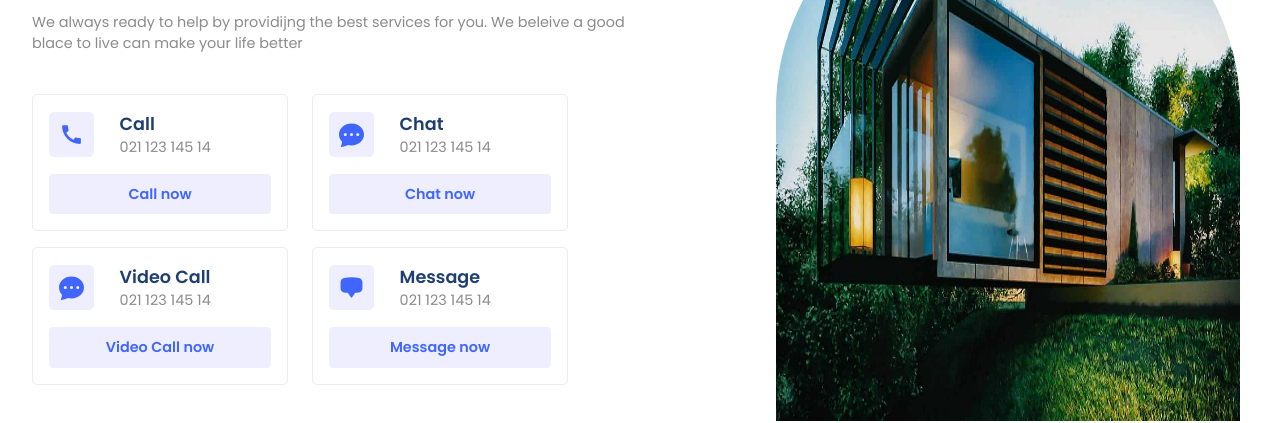
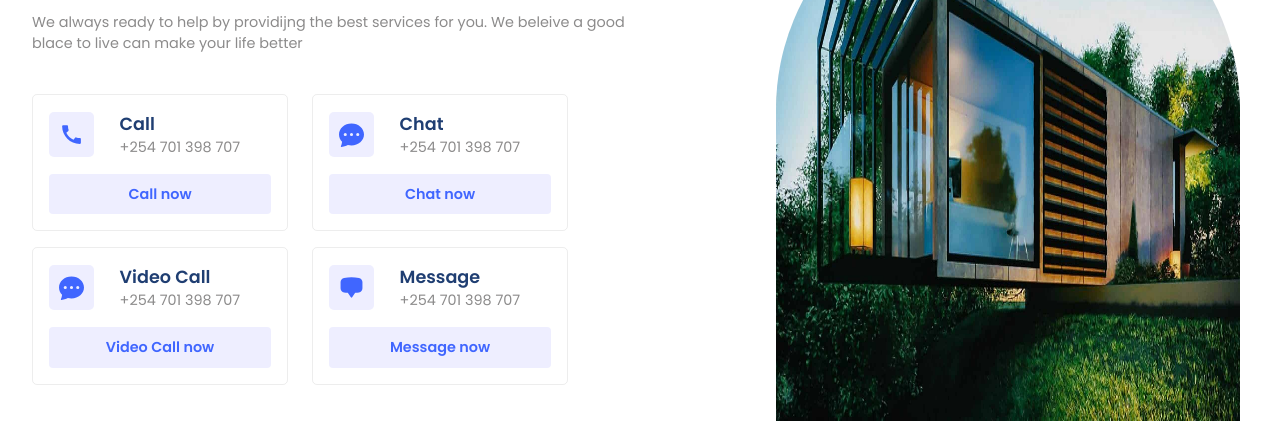
Before and after one commit to mikist23/Modern-estate, a React (Vite) app in the folder client/: page / in a window 1280 px wide. Shown: the part 2240-2663 px from the top of the page. Built offline with nearby package versions, Linux system fonts and the light colour scheme.

Commit message:
adedd router dom package  and update to pages

```diff
--- a/client/package.json
+++ b/client/package.json
@@ -17,6 +17,7 @@
     "react-dom": "^18.2.0",
     "react-icons": "^4.8.0",
     "react-outside-click-handler": "^1.3.0",
+    "react-router-dom": "^6.22.3",
     "swiper": "^9.1.1"
   },
   "devDependencies": {
--- a/client/src/App.jsx
+++ b/client/src/App.jsx
@@ -1,5 +1,5 @@
 
-import Website from "./utils/Website";
+import Website from "./pages/Website";
 
 
 function App() {
--- a/client/src/components/Contact/Contact.jsx
+++ b/client/src/components/Contact/Contact.jsx
@@ -26,7 +26,7 @@ const Contact = () => {
                   </div>
                   <div className="flexColStart detail">
                     <span className="primaryText">Call</span>
-                    <span className="secondaryText">021 123 145 14</span>
+                    <span className="secondaryText">+254 701 398 707</span>
                   </div>
                 </div>
                 <div className="flexCenter button">Call now</div>
@@ -39,7 +39,7 @@ const Contact = () => {
                   </div>
                   <div className="flexColStart detail">
                     <span className="primaryText">Chat</span>
-                    <span className="secondaryText">021 123 145 14</span>
+                    <span className="secondaryText">+254 701 398 707</span>
                   </div>
                 </div>
                 <div className="flexCenter button">Chat now</div>
@@ -55,7 +55,7 @@ const Contact = () => {
                   </div>
                   <div className="flexColStart detail">
                     <span className="primaryText">Video Call</span>
-                    <span className="secondaryText">021 123 145 14</span>
+                    <span className="secondaryText">+254 701 398 707</span>
                   </div>
                 </div>
                 <div className="flexCenter button">Video Call now</div>
@@ -68,7 +68,7 @@ const Contact = () => {
                   </div>
                   <div className="flexColStart detail">
                     <span className="primaryText">Message</span>
-                    <span className="secondaryText">021 123 145 14</span>
+                    <span className="secondaryText">+254 701 398 707</span>
                   </div>
                 </div>
                 <div className="flexCenter button">Message now</div>
```
Also changed, not shown: client/src/pages/Website.jsx (renamed from client/src/utils/Website.jsx), 2 other files (tests, documents, lock files or other folders).
